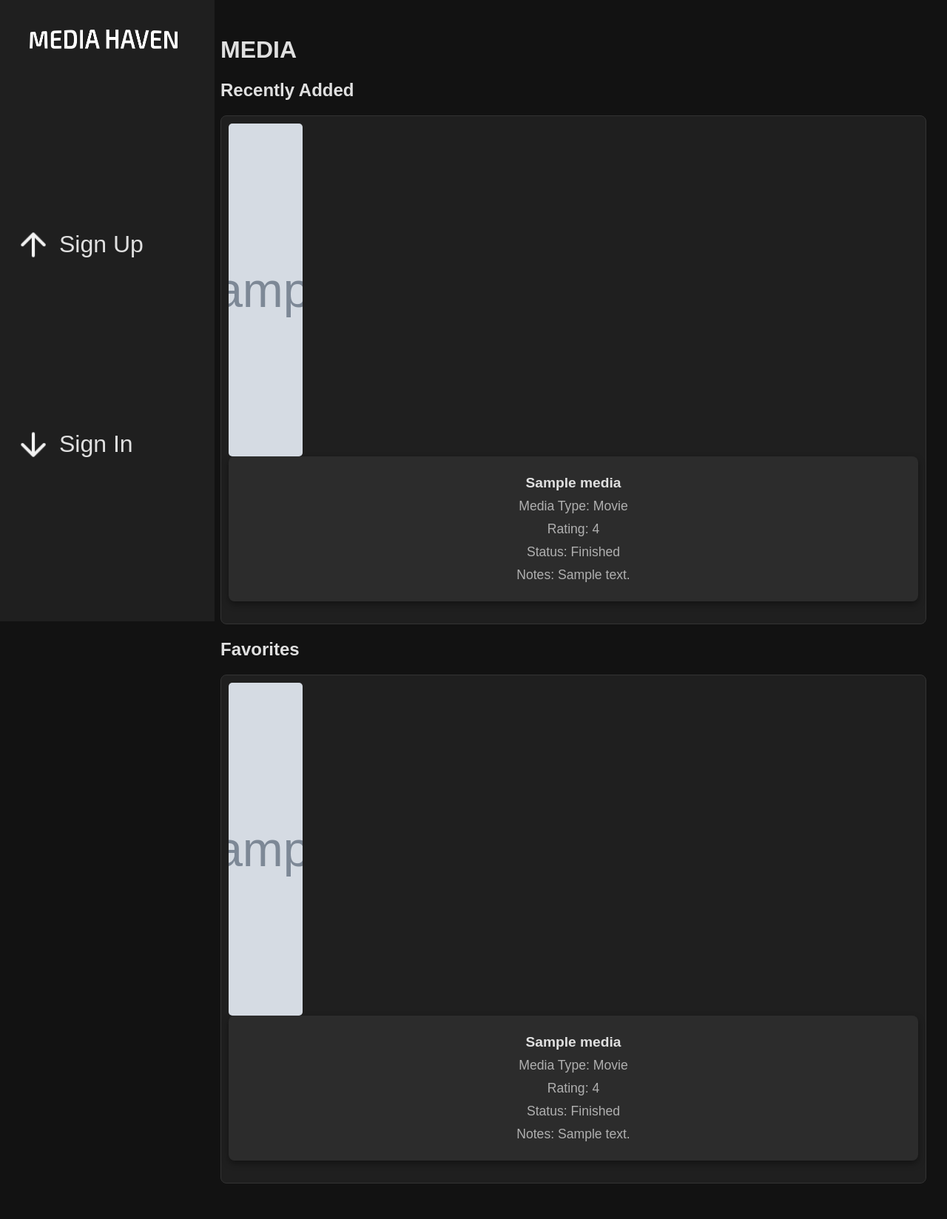
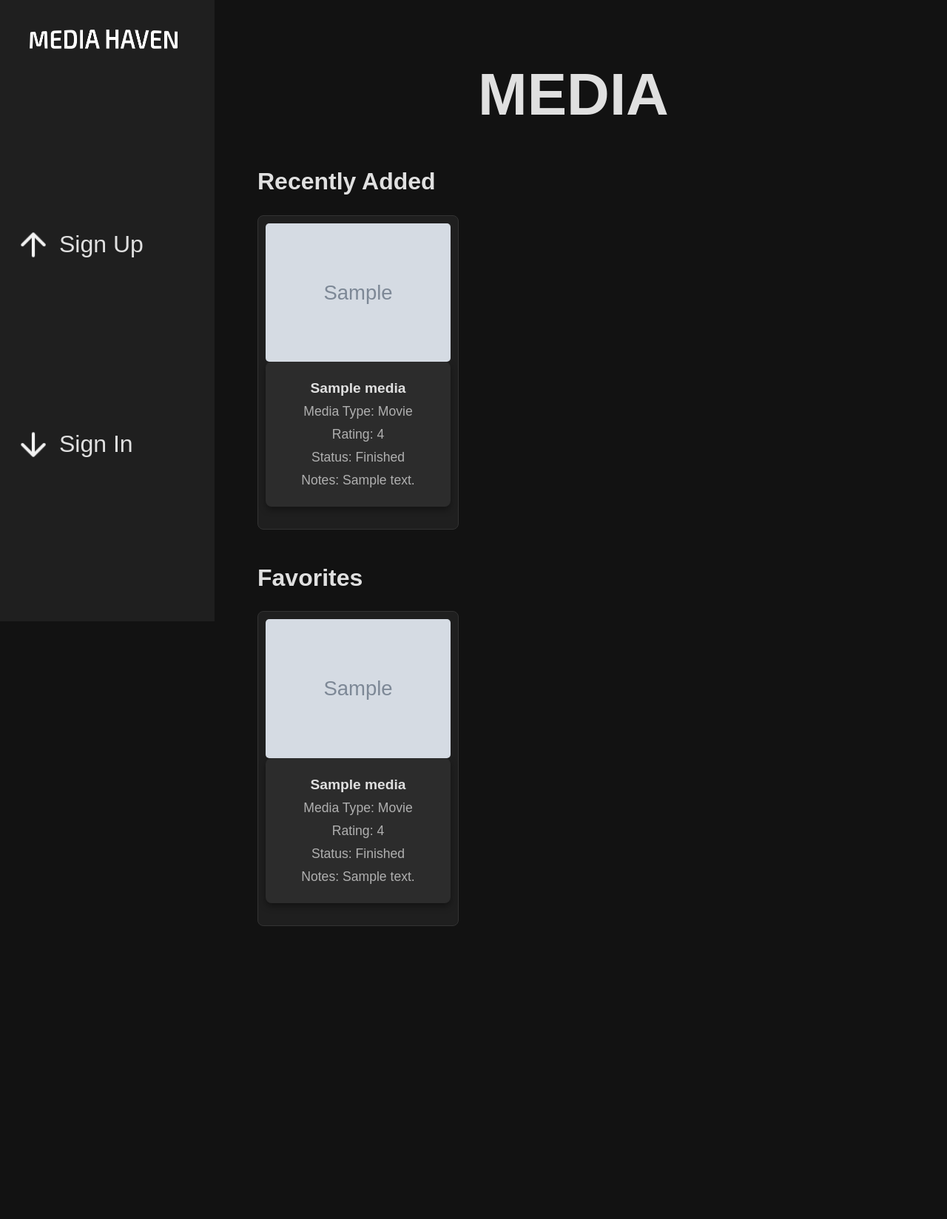
Before and after one commit to Lucas-Sloan/media-haven, a Django app: page /dashboard/ in a window 1280 px wide. Shown: the whole page at 74% size. After the commit the page ends 1252 px from the top, so only its background shows below. Run offline with Django 5.2, Linux system fonts and the light colour scheme; tables that the repository leaves empty hold one stand-in row (values such as "Sample post"); grey boxes marked "Sample" are stand-in pictures.

Commit message:
Adjusted styling for Landing Page and Dashboard

```diff
--- a/main_app/static/css/styles.css
+++ b/main_app/static/css/styles.css
@@ -87,6 +87,42 @@ a:hover {
     padding: 20px;
 }
 
+/* Landing Page Styling */
+.landing-page {
+    display: flex;
+    flex-direction: column;
+    align-items: center;
+    justify-content: center;
+    height: 100vh;
+    text-align: center;
+}
+
+.landing-logo {
+    margin-bottom: 20px;
+}
+
+.landing-logo img {
+    max-width: 1000px;
+    width: 100%;
+    height: auto;
+}
+
+.tagline {
+    font-size: 1.5em;
+    color: #e0e0e0;
+    margin-top: 20px;
+    max-width: 600px;
+}
+
+.dashboard h1 {
+    font-size: 5em;
+    text-align: center;
+}
+
+.dashboard h2 {
+    font-size: 2em;
+    margin-left: 50px;
+}
 /* Media Cards */
 .media-card {
     background-color: #1f1f1f;
@@ -94,11 +130,15 @@ a:hover {
     border-radius: 8px;
     padding: 10px;
     margin-bottom: 20px;
+    margin-left: 50px;
     text-align: center;
+    max-width: 250px;
 }
 
 .media-card img {
-    max-width: 100px;
+    max-width: 250px;
+    width: 100%;
+    height: auto;
     border-radius: 5px;
 }
 
@@ -110,6 +150,13 @@ a:hover {
 .media-card p {
     font-size: 0.9em;
     color: #b0b0b0;
+}
+
+/* Grid Layout for Media Cards */
+.media-grid {
+    display: grid;
+    grid-template-columns: repeat(auto-fit, minmax(250px, 1fr));
+    gap: 20px;
 }
 
 /* Tabs */
```
